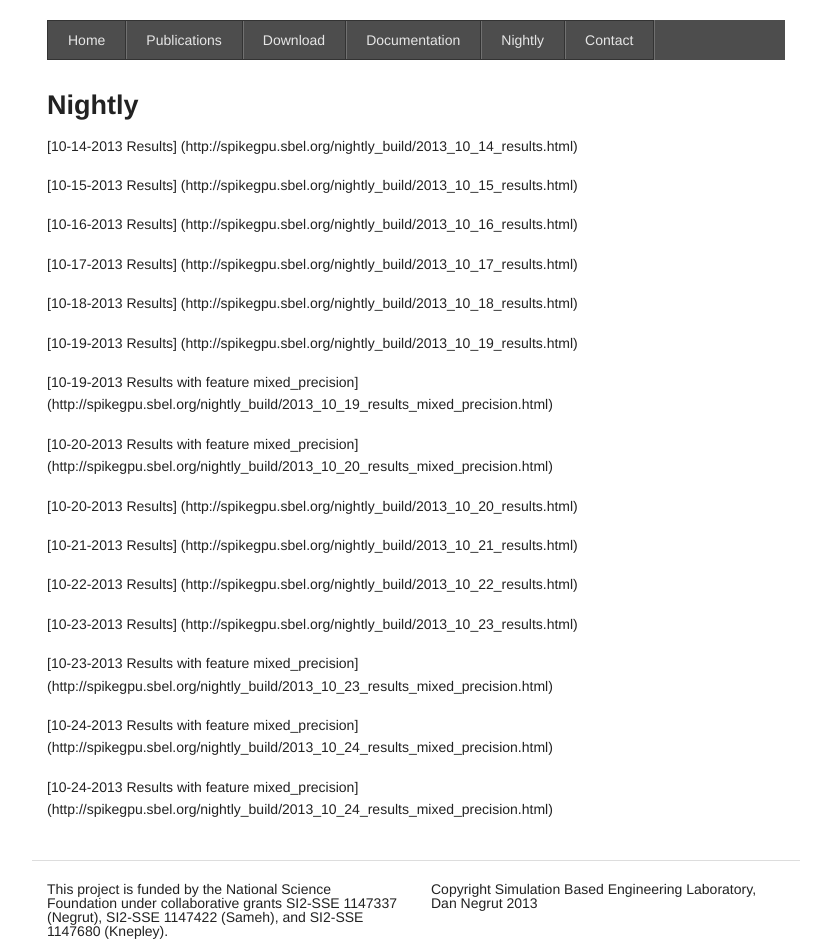
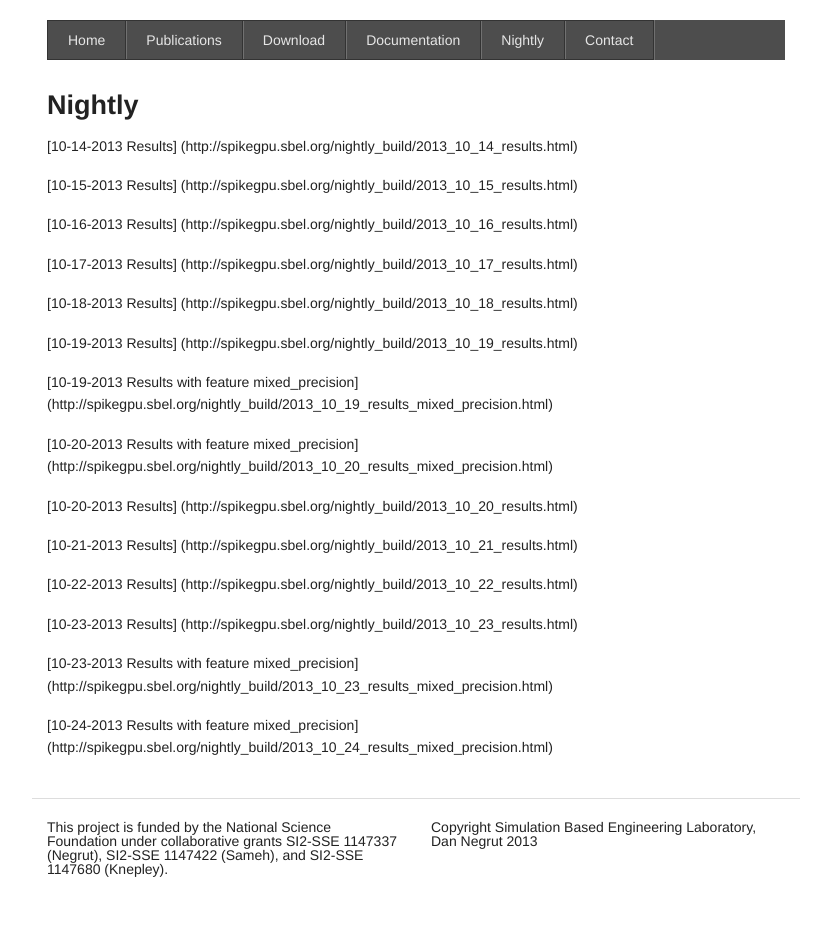
Before and after one commit to spikegpu/spikegpu.github.io, a Jekyll site: the page built from nightly_build/index.md, in a window 1280 px wide. Shown: the whole page, without its empty margins (224-1055 px from the left). Built offline with Jekyll 4.4.1, drawn with Linux system fonts in a browser that asks for light colours; Markdown is read by kramdown in place of the engine named in the settings; after the commit the page ends 900 px from its top, so only the background shows below that.

Commit message:
Modify the nightly build page a little bit

```diff
--- a/nightly_build/index.md
+++ b/nightly_build/index.md
@@ -33,5 +33,3 @@ title: Nightly
 [10-23-2013 Results with feature mixed_precision] (http://spikegpu.sbel.org/nightly_build/2013_10_23_results_mixed_precision.html)
 
 [10-24-2013 Results with feature mixed_precision] (http://spikegpu.sbel.org/nightly_build/2013_10_24_results_mixed_precision.html)
-
-[10-24-2013 Results with feature mixed_precision] (http://spikegpu.sbel.org/nightly_build/2013_10_24_results_mixed_precision.html)
```
